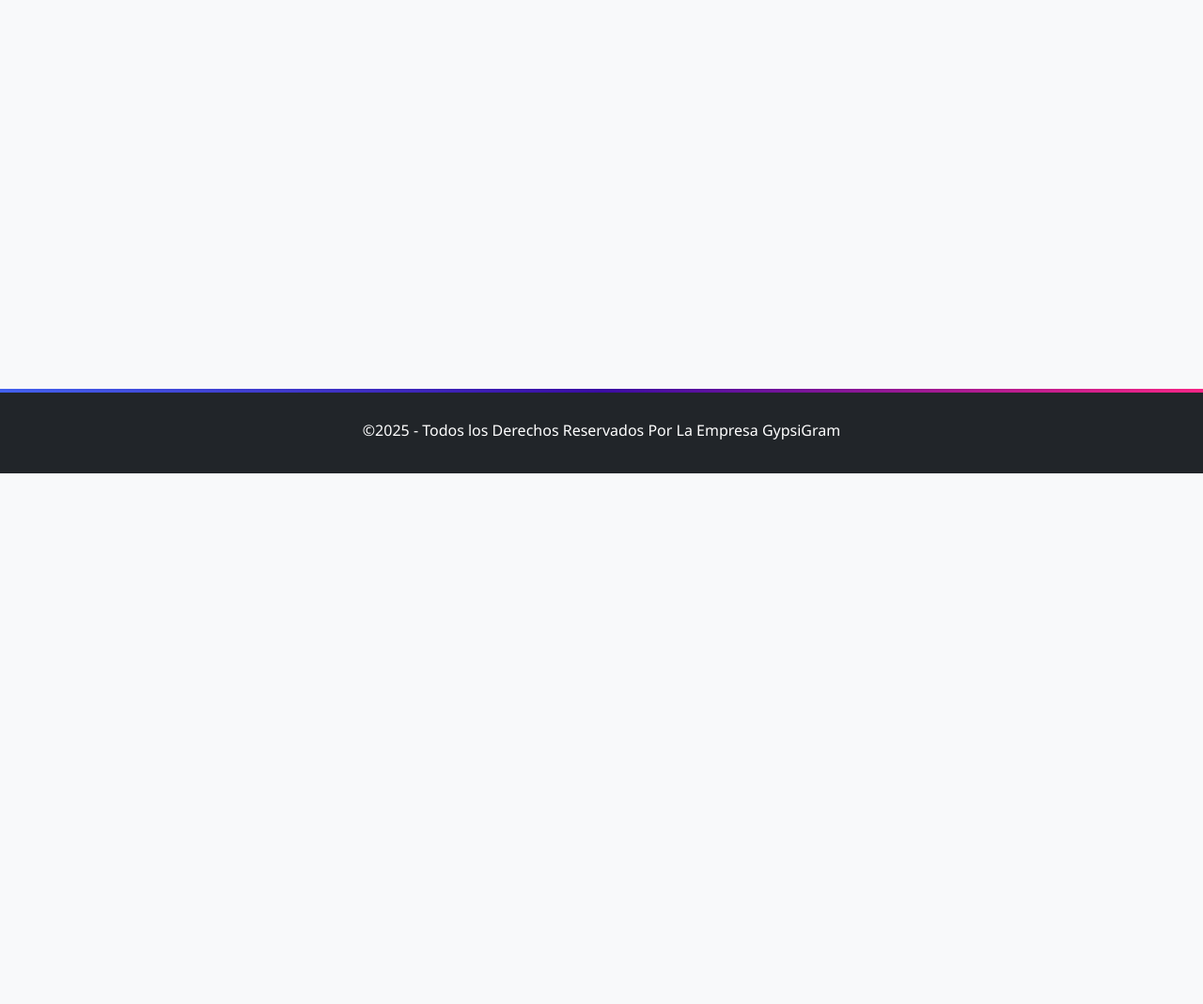
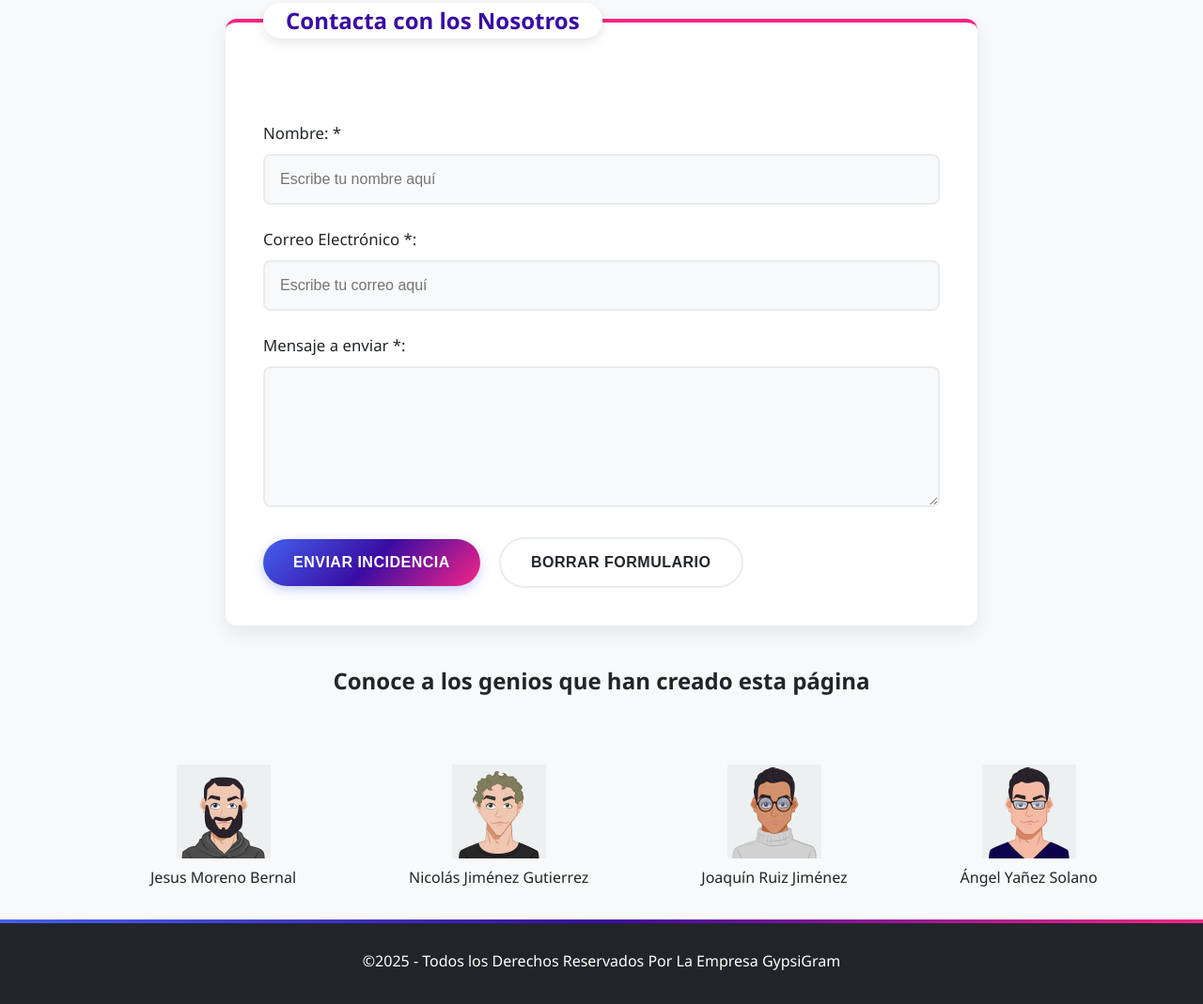
Before and after one commit to josecoortes/Proyecto-GypsiGram, a plain HTML site: page src/main/resources/static/pages/contactanos.html in a window 1280 px wide. Shown: the part 296-1365 px from the top of the page at 94% size. Before the commit the page ends 800 px from the top, so only its background shows below. Drawn offline with Linux system fonts and the light colour scheme.

Commit message:
contacta

```diff
--- a/src/main/resources/static/estilos.css
+++ b/src/main/resources/static/estilos.css
@@ -361,3 +361,26 @@
     display: grid;
     grid-template-columns: repeat(auto-fill, minmax(400px, 1fr));
   }
+
+
+  .Nosotros{
+    display: flex;
+    flex-direction: row;
+    align-items: center;
+    text-align: center;
+}
+
+.miembros{
+  margin-left: 120px;
+}
+
+.conoce{
+  text-align: center;
+  margin-bottom: 70px;
+  margin-top: 40px;
+}
+
+.fotaca{
+  max-width: 100px;
+  max-height: 100px;
+}
--- a/src/main/resources/static/pages/contactanos.html
+++ b/src/main/resources/static/pages/contactanos.html
@@ -26,7 +26,55 @@
     </nav>
 
     <main>
+        <div class="Formulario">
+				<fieldset>
+					<legend>Contacta con los Nosotros</legend>
+					<form action="procesarincidencia.php" method="post">
 
+						<div class="dato">
+						<label for="name">Nombre: * </label>
+						<input type="text" name="nombre" placeholder="Escribe tu nombre aquí"  required/>
+						</div>
+
+						<div class="dato">
+						<label for="email">Correo Electrónico *:</label>
+						<input type="email" name="correo" placeholder="Escribe tu correo aquí"  required/>
+						</div>
+
+						<div class="dato">
+						<label for="text" >Mensaje a enviar *:</label>
+						<textarea class="Mensaje"  name="Descripción" required></textarea>
+						</div>
+
+						<div class="boton">
+						<input type="submit" value="Enviar incidencia" id="Enviar" class="boton-contacta"/>
+						<input type="reset" value="Borrar Formulario" id="borra"  class="boton-contacta"/>
+						</div>
+					</form>
+				</fieldset>
+			</div>
+			<h2 class="conoce">Conoce a los genios que han creado esta página</h2>
+
+			<div class="Nosotros">
+				<div class="miembros">
+					<img src="../Images/jesus.png" alt="jesus" class="fotaca">
+					<p>Jesus Moreno Bernal</p>
+				</div>
+				<div class="miembros">
+					<img src="../Images/nico.png" alt="Nico" class="fotaca">
+					<p>Nicolás Jiménez Gutierrez</p>
+				</div>
+				<div class="miembros">
+					<img src="../Images/joaki.png" alt="Joaquín" class="fotaca">
+					<p>Joaquín Ruiz Jiménez</p>
+				</div>
+
+                <div class="miembros">
+					<img src="../Images/angel.png" alt="Ángel" class="fotaca">
+					<p>Ángel Yañez Solano</p>
+				</div>
+
+			</div>
     </main>
 
     <footer>&copy;2025 - Todos los Derechos Reservados Por La Empresa GypsiGram</footer>
```
Also changed, not shown: src/main/resources/static/Images/angel.png (added), src/main/resources/static/Images/jesus.png (added), src/main/resources/static/Images/joaki.png (added), src/main/resources/static/Images/nico.png (added).
